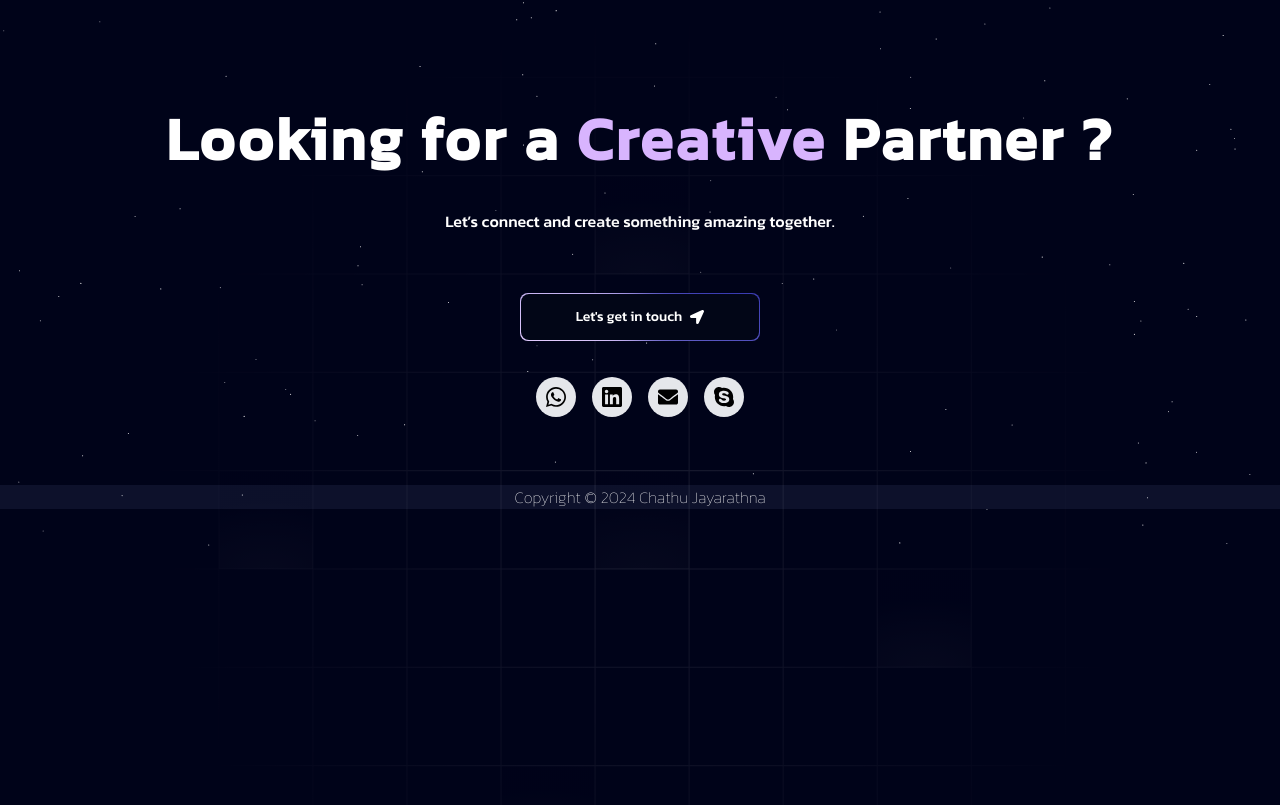
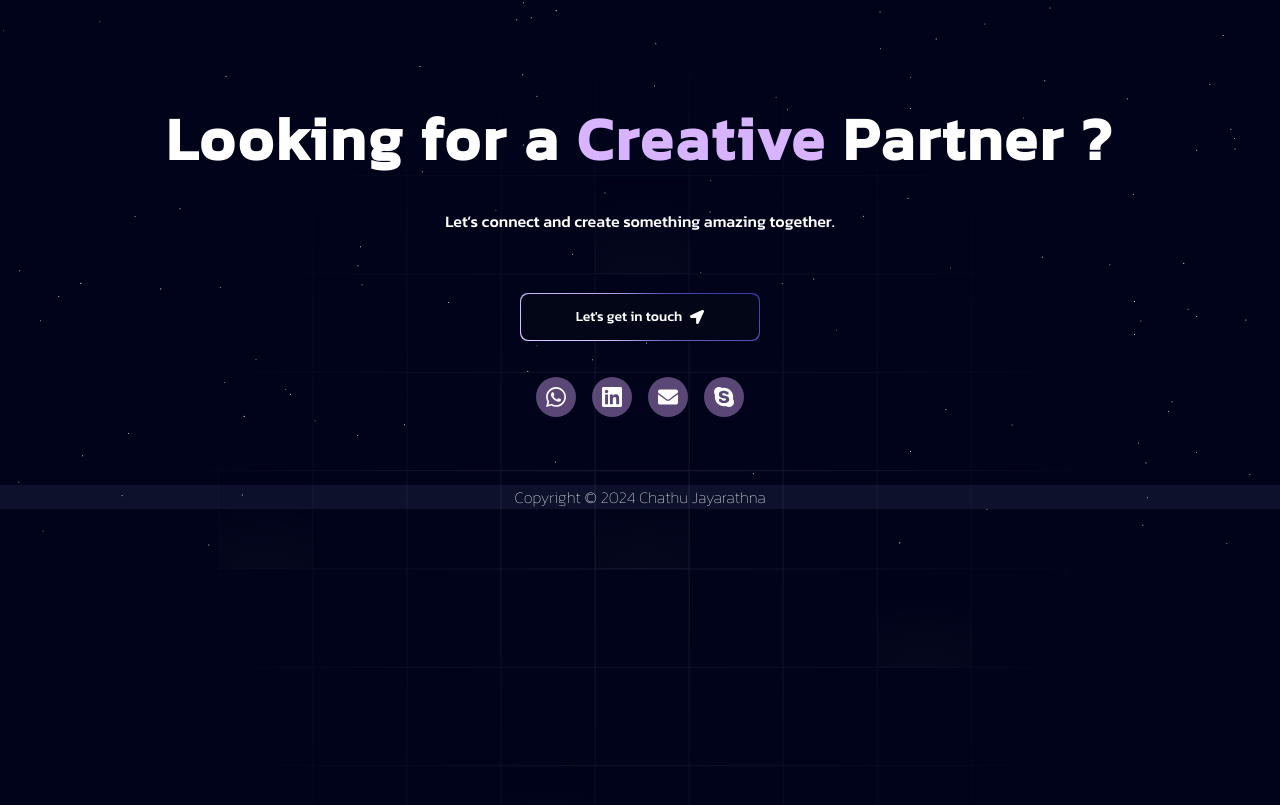
Before and after one commit to Chathu-Jayarathna/Chathu-New-Portfolio, a React (Create React App) app: page / in a window 1280 px wide. Shown: the part 7177-7982 px from the top of the page. Built offline with nearby package versions, Linux system fonts and the light colour scheme.

Commit message:
changed dock item color

```diff
--- a/src/Components/ui/FloatingDock.jsx
+++ b/src/Components/ui/FloatingDock.jsx
@@ -89,7 +89,7 @@ function IconContainer({
         style={{ width, height }}
         onMouseEnter={() => setHovered(true)}
         onMouseLeave={() => setHovered(false)}
-        className="aspect-square rounded-full bg-gray-200 dark:bg-[#95a0e116] flex items-center justify-center relative"
+        className="aspect-square rounded-full bg-[#c195e177] dark:bg-[#95a0e116] flex items-center justify-center relative"
       >
         <AnimatePresence>
           {hovered && (
@@ -105,7 +105,7 @@ function IconContainer({
         </AnimatePresence>
         <motion.div
           style={{ width: widthIcon, height: heightIcon }}
-          className="flex items-center justify-center"
+          className="flex items-center justify-center text-white"
         >
           {icon}
         </motion.div>
```
